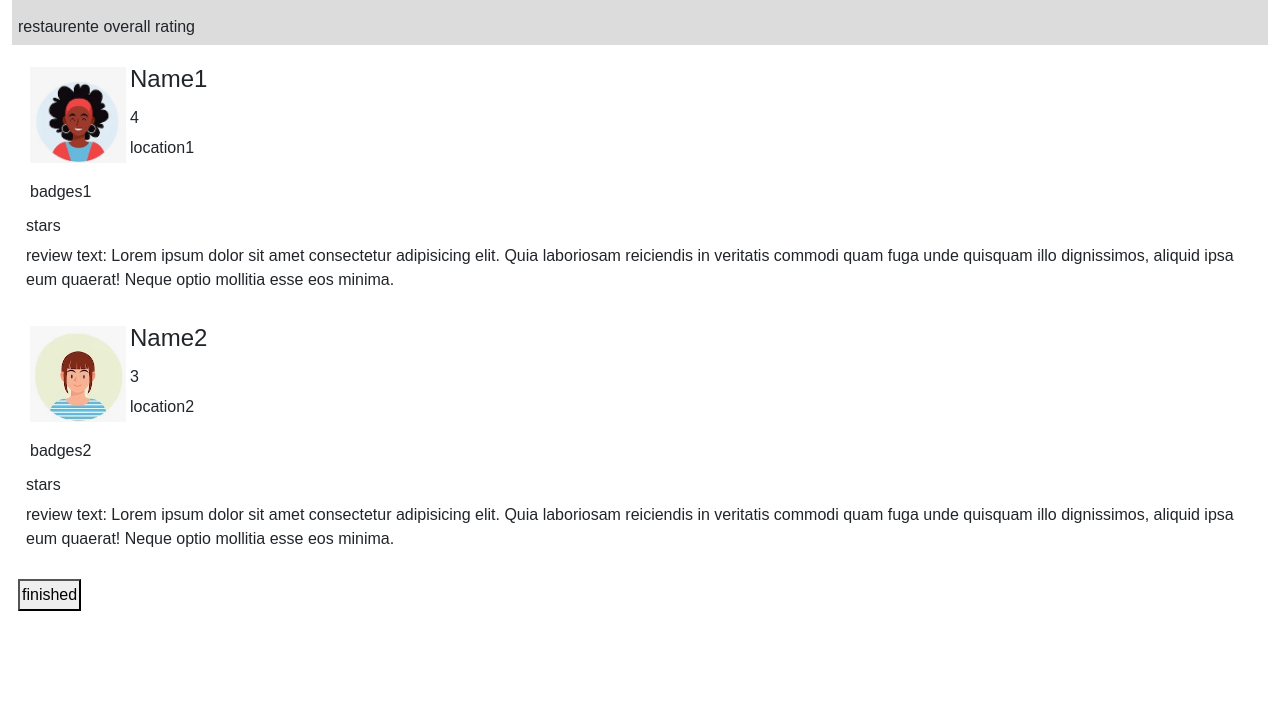
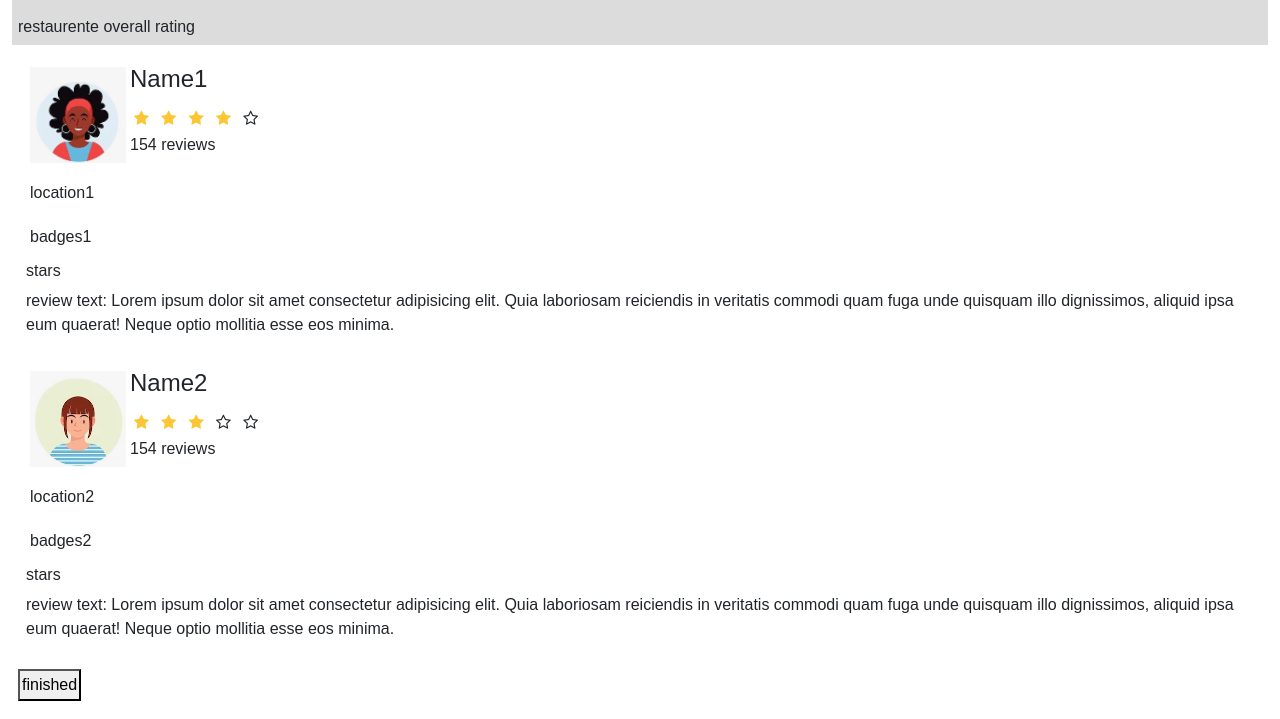
Before and after one commit to ProfNaama/RevDigitExpLab, a plain HTML site: page views/ReviewsPage.html in a window 1280 px wide. Shown: the part 105-824 px from the top of the page. Before the commit the page ends 800 px from the top, so only its background shows below. Drawn offline with nearby package versions, Linux system fonts and the light colour scheme.

Commit message:
adding stars to reviews

```diff
--- a/static/js/load_csv_reviews.js
+++ b/static/js/load_csv_reviews.js
@@ -82,7 +82,7 @@ var reviewerAvatarHandler = function(newItem, value){
 // for each csv column, there should be a handler function for that type of data. (key should be the same as the csv header, handler should be written)
 const csvHandlersMethods = {
     reviewerName:textElementHandler(".reviewerName"),
-    reviwerStars:textElementHandler(".reviwerStars"),
+    reviwerStars:fillStarsHandler,
     reviewerAvatar:reviewerAvatarHandler,
     reviewerLocation:textElementHandler(".reviewerLocation"),
     reviewrBadges:textElementHandler(".reviewrBadges"),
--- a/views/singleReviewTemplate.html
+++ b/views/singleReviewTemplate.html
@@ -2,7 +2,14 @@
     <div class="reviewr">
         <img class="reviewerAvatar" alt="avatr" width="100px">
         <h4 class="reviewerName">Reviewr Name</h4>
-        <div class="reviwerStars">5</div>
+        <div class="stars">
+            <span class="fa fa-star checked"></span>
+            <span class="fa fa-star checked"></span>
+            <span class="fa fa-star checked"></span>
+            <span class="fa fa-star-half-o"></span>
+            <span class="fa fa-star"></span>
+            <p class="reviews-count">154 reviews</p>
+          </div>
         <p class="reviewerLocation">reviewr location</p>
         <div class="reviewrBadges">reviewr badges</div>
     </div>
```
Also changed, not shown: 1 other file.
